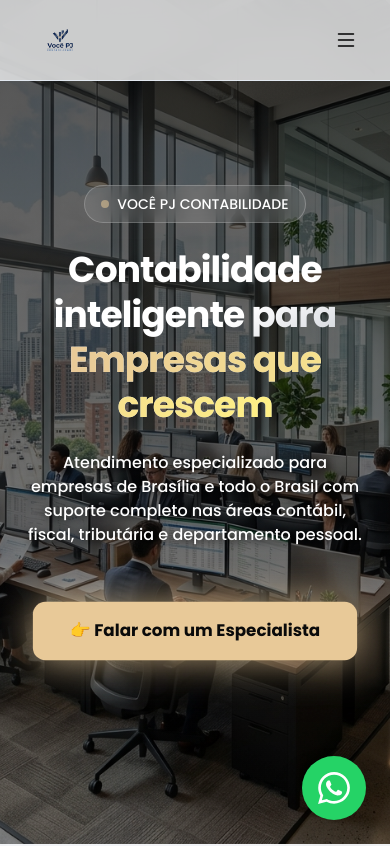
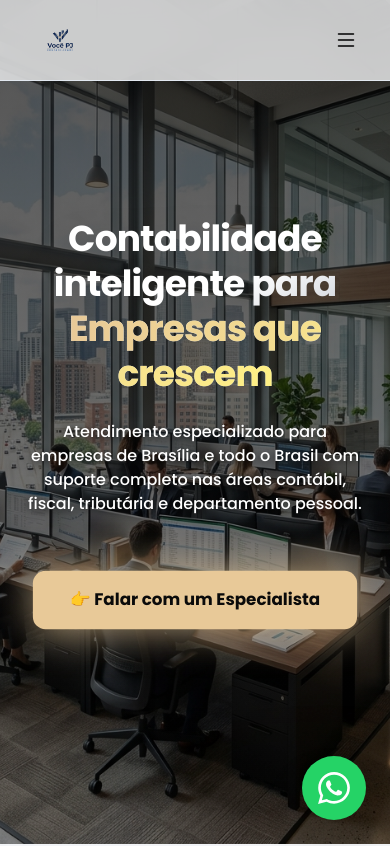
Before and after one commit to joabedev123-alt/voce-pj-contabilidade, a React (Vite) app: page / in a window 390 px wide. Shown: the top 846 px of the page. Built offline with nearby package versions, Linux system fonts and the light colour scheme.

Commit message:
fix: remove hero badge + mobile optimizations build

```diff
--- a/src/App.tsx
+++ b/src/App.tsx
@@ -163,15 +163,7 @@
         </div>
 
         <div className="relative z-30 max-w-7xl mx-auto flex flex-col items-center text-center space-y-6 mt-0 md:-mt-16">
-          <motion.div
-            initial={{ opacity: 0, y: 30 }}
-            animate={{ opacity: 1, y: 0 }}
-            transition={{ duration: 0.8 }}
-            className="inline-flex items-center gap-2 px-4 py-2 rounded-full glass border-secondary/50 text-secondary-foreground text-sm font-medium"
-          >
-            <span className="w-2 h-2 rounded-full bg-accent animate-pulse" />
-            VOCÊ PJ CONTABILIDADE
-          </motion.div>
+
 
           <motion.h1
             initial={{ opacity: 0, scale: 0.9, y: 30 }}
```
Also changed, not shown: 5 other files (tests, documents, lock files or other folders).
